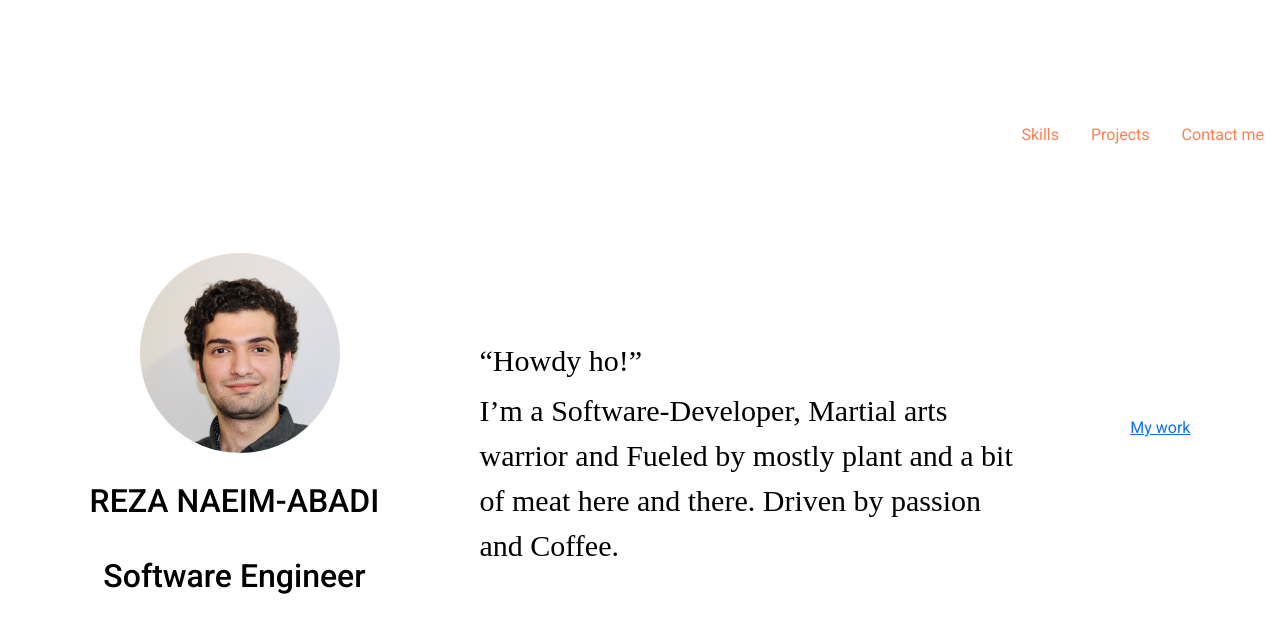
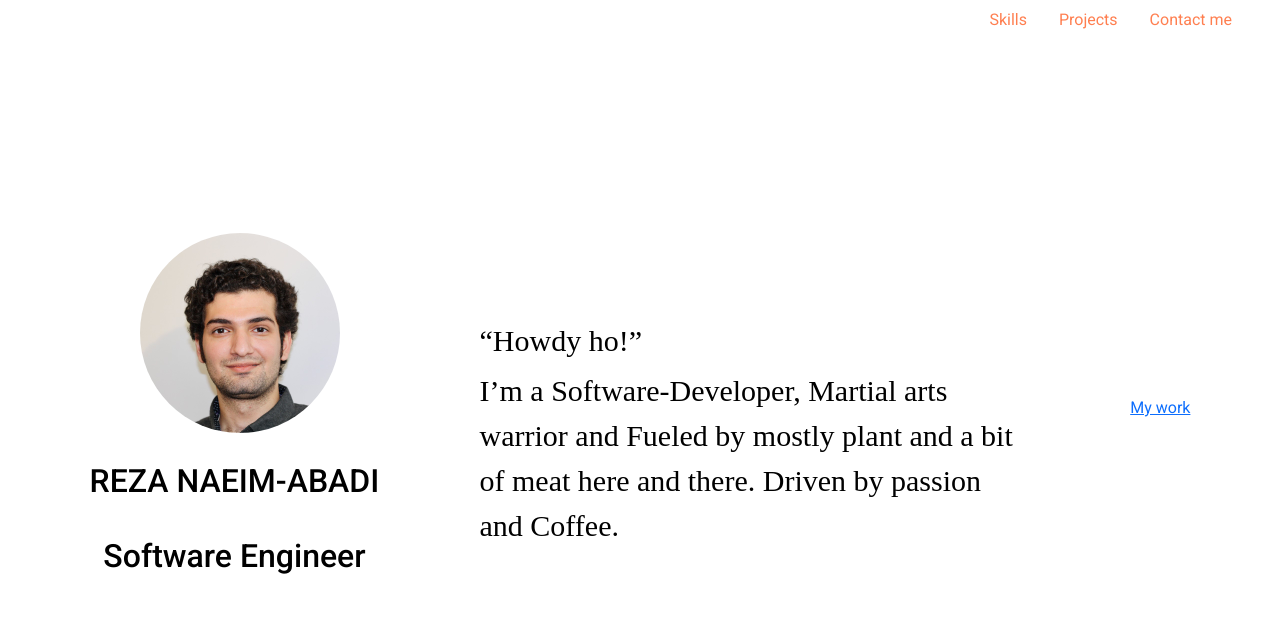
Before and after one commit to we-live-inside-a-dream/portfolio, an Angular app: page / in a window 1280 px wide. Shown: the top 632 px of the page. Built offline with nearby package versions, Linux system fonts and the light colour scheme.

Commit message:
styled navbar

```diff
--- a/src/app/nav-bar/nav-bar.component.scss
+++ b/src/app/nav-bar/nav-bar.component.scss
@@ -2,3 +2,12 @@ a {
   text-decoration: none;
   color: coral;
 }
+
+.nav {
+  display: flex;
+  position: fixed;
+  top: 0;
+  right: 0;
+  padding: 0 2rem;
+
+}
```
